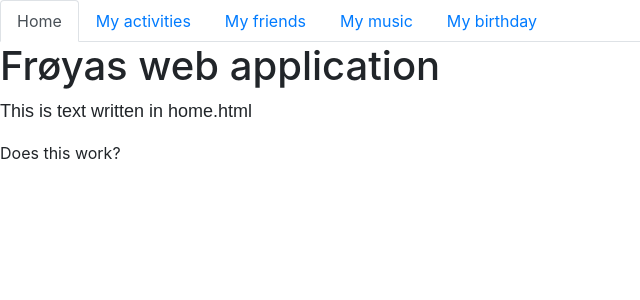
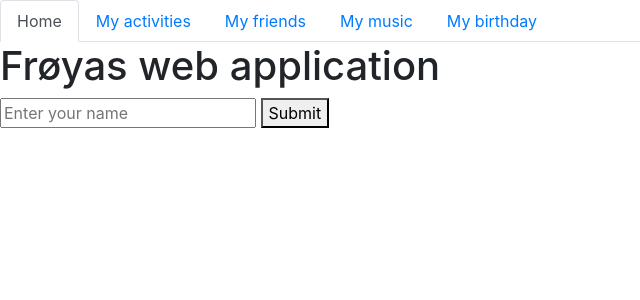
Before and after one commit to torealvestad/froeya, a Flask app: page / in a window 1280 px wide. Shown: the top 300 px of the page, without its empty margins (0-640 px from the left). Run offline with Flask 2, Linux system fonts and the light colour scheme; some libraries are stand-ins or nearby versions.

Commit message:
"post" method working

```diff
--- a/application.py
+++ b/application.py
@@ -1,6 +1,6 @@
 import datetime
 
-from flask import Flask, render_template
+from flask import Flask, render_template, request
 
 app = Flask(__name__)
 
@@ -16,11 +16,6 @@ def activities():
 def friends():
 
     pictures = ["sanne_linde.jpg", "julia.jpg"]
-
-    # "url_for('static', filename='emilie.jpg')",
-    # "url_for('static', filename='kira_lea.jpg')",
-    # "url_for('static', filename='alva.jpg')"]
-
     names = ["Sanne", "Linde", "Petter"]
 
     return render_template("friends.html", pictures=pictures, names=names)
@@ -34,3 +29,8 @@ def birthday():
     now = datetime.datetime.now()
     my_birthday = now.month == 12 and now.day == 24
     return render_template("birthday.html", my_birthday = my_birthday)
+
+@app.route("/name", methods=["POST"])
+def name():
+    name = request.form.get("name")
+    return render_template("name.html", name=name)
--- a/templates/home.html
+++ b/templates/home.html
@@ -6,8 +6,9 @@
 {% endblock %}
 
 {% block body %}
+    <form action="{{ url_for('name') }}" method="POST">
+        <input type="text" name="name" placeholder="Enter your name">
+        <button> Submit </button>
 
-    <p> This is text written in home.html </p>
-    Does this work?
 
 {% endblock %}
```
Also changed, not shown: templates/name.html (added, +12 -0 lines).
